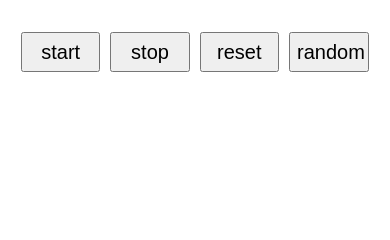
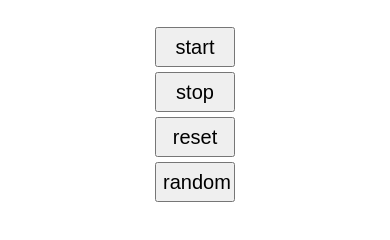
Before and after one commit to roaris/react-lifegame, a React app: page / in a window 390 px wide. Shown: the part 546-786 px from the top of the page. Built offline with nearby package versions, Linux system fonts and the light colour scheme.

Commit message:
edit App.js, index.css レスポンシブ対応

```diff
--- a/src/components/App.js
+++ b/src/components/App.js
@@ -96,17 +96,13 @@ const App = () => {
 
   return (
     <>
-      <head>
-        <meta name="viewport" content="width=device-width,initial-scale=1" />
-      </head>
-      <body>
       <table>
         {display}
       </table>
       <p className='generation'>{generation}世代目</p>
       <div className='buttons'>
-          <button onClick={()=>setFlag(true)}>start</button> <br />
-          <button onClick={()=>setFlag(false)}>stop</button> <br />
+        <button onClick={()=>setFlag(true)}>start</button>
+        <button onClick={()=>setFlag(false)}>stop</button>
         <button onClick={()=>{
           setFlag(false)
           setAlive(initial)
@@ -118,7 +114,6 @@ const App = () => {
           setGeneration(0)
         }}>random</button>
       </div>
-      </body>
     </>
   )
 }
--- a/src/index.css
+++ b/src/index.css
@@ -71,9 +71,19 @@ table {
   font-size: 30px;
 }
 
+@media screen and (max-width:599px) {
+  button {
+    height: 40px;
+    width: 80px;
+    font-size: 20px;
+    display: block;
+    margin: 5px auto;
+  }
+}
+
+@media screen and (min-width:600px) {
   .buttons {
-  display: flex;
-  justify-content: center;
+    text-align: center;
   }
 
   button {
@@ -82,3 +92,4 @@ button {
     width: 80px;
     font-size: 20px;
   }
+}
```
Lines whose indentation alone changed are shown as unchanged.
